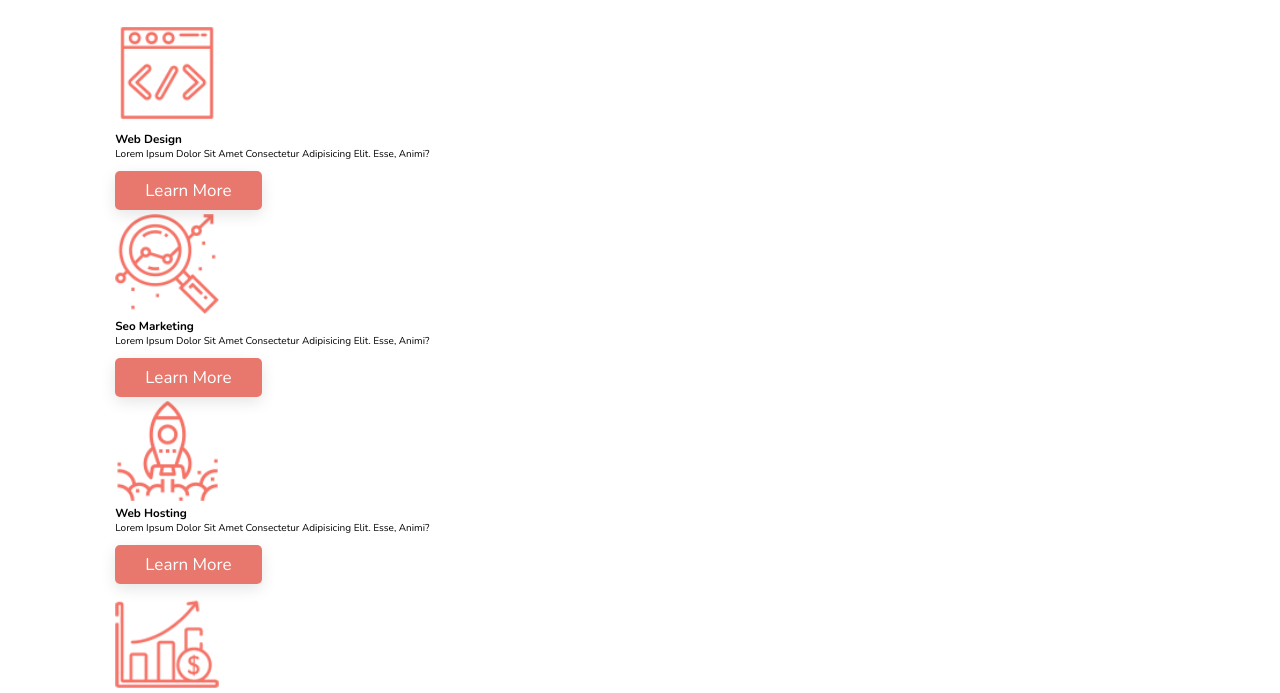
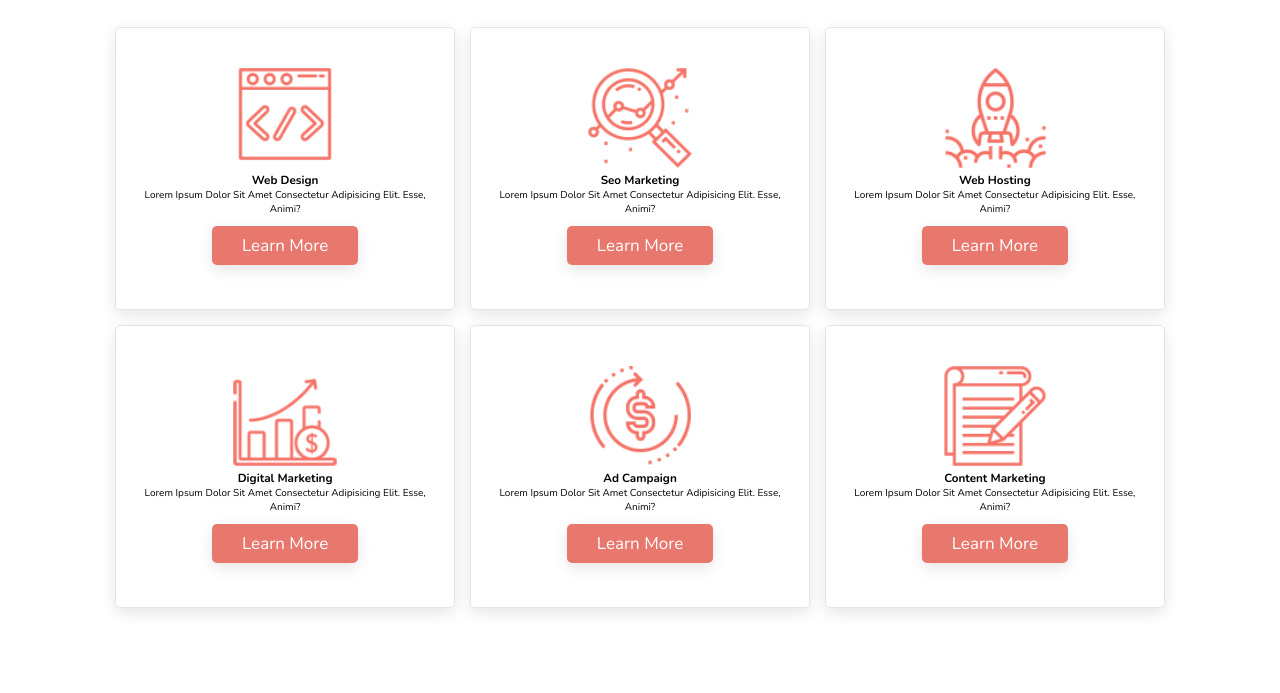
Before and after one commit to alzeqri1997/marketo-website, a website: page index.html in a window 1280 px wide. Shown: the part 718-1411 px from the top of the page. After the commit the page ends 1346 px from the top, so only its background shows below. Drawn offline with nearby package versions, Linux system fonts and the light colour scheme; files that its build step writes are made by us from their sources; files whose address does not match are found by name.

Commit message:
box container added

```diff
--- a/src/Scss/_boilerplate.scss
+++ b/src/Scss/_boilerplate.scss
@@ -32,3 +32,17 @@ html{
 section{
     padding: 2rem 9%;
 }
+
+.box-container{
+    display: grid;
+    grid-template-columns: repeat(auto-fit, minmax(27rem, 1fr));
+    gap: 1.5rem;
+
+    .box{
+        text-align: center;
+        border: var(--border);
+        box-shadow: var(--box-shadow);
+        border-radius: .5rem;
+        padding: 4rem 2rem;
+    }
+}
```
